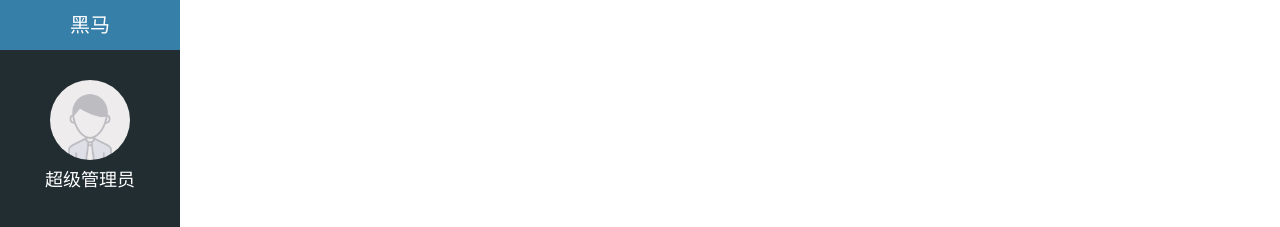
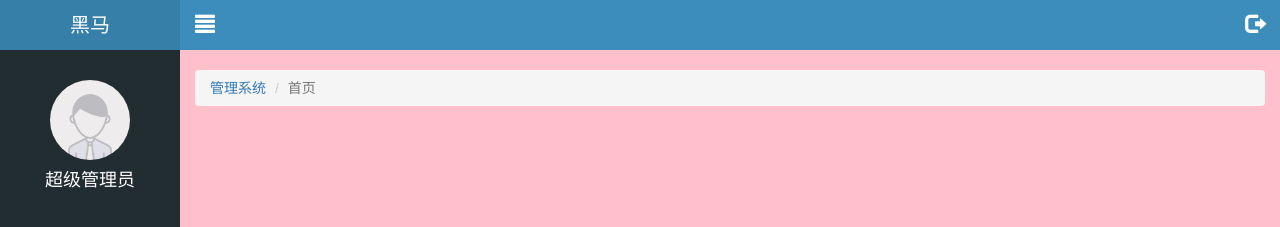
Before and after one commit to circlefaery/letao, a website: page public/back/index.html in a window 1280 px wide. Shown: the top 227 px of the page. Drawn offline with Linux system fonts and the light colour scheme.

Commit message:
首页静态公共结构样式完成

```diff
--- a/public/back/css/common.css
+++ b/public/back/css/common.css
@@ -23,7 +23,9 @@ ul {
 .mt_150 {
   margin-top: 150px;
 }
-
+.mt_20 {
+  margin-top: 20px;
+}
 
 .lt_aside {
   position: fixed;
@@ -32,6 +34,7 @@ ul {
   width: 180px;
   height: 100%;
   background-color: #222D32;
+  z-index: 999;
 }
 .lt_aside .brand {
   width: 100%;
@@ -85,3 +88,28 @@ ul {
 .lt_aside .nav li .child a {
   padding-left: 60px;
 }
+
+.lt_main {
+  height: 2000px;
+  background-color: pink;
+  padding-left: 180px;
+  padding-top: 50px;
+}
+.lt_topbar {
+  position: fixed;
+  left: 0;
+  top: 0;
+  width: 100%;
+  height: 50px;
+  background-color: #3C8DBC;
+  padding-left: 180px;
+}
+.lt_topbar .icon_left,
+.lt_topbar .icon_right {
+  width: 50px;
+  height: 50px;
+  line-height: 50px;
+  text-align: center;
+  color: #fff;
+  font-size: 20px;
+}
--- a/public/back/index.html
+++ b/public/back/index.html
@@ -39,6 +39,24 @@
       </ul>
     </div>
   </div>
+  <!-- 右侧主体部分 -->
+  <div class="lt_main">
+    <!-- 头部的topbar -->
+    <div class="lt_topbar">
+      <!-- pull-left左浮    pull-right右浮 -->
+      <a class="icon_left pull-left" href="#"><i class="glyphicon glyphicon-align-justify"></i></a>
+      <a class="icon_right pull-right" href="#"><i class="glyphicon glyphicon-log-out"></i></a>
+    </div>
+
+    <!-- 流式布局 container-fluid 特征：宽度100%，默认有左右的 15px padding-->
+    <div class="container-fluid">
+      <!-- 连接导航，路径导航 -->
+      <ol class="breadcrumb mt_20">
+        <li><a href="index.html">管理系统</a></li>
+        <li class="active">首页</li>
+      </ol>
+    </div>
+  </div>
 
 
 <script src="./lib/jquery/jquery.min.js"></script>
```
